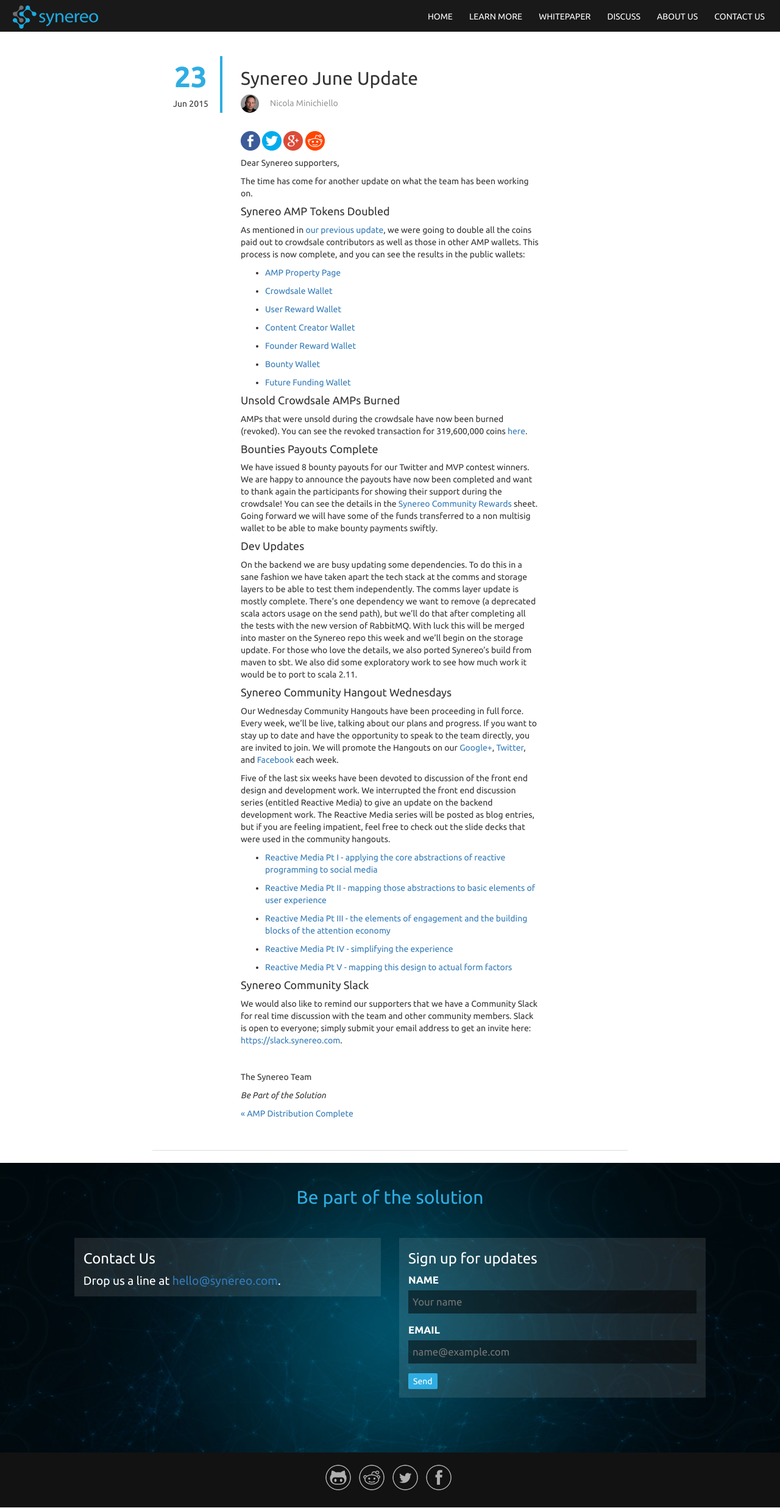
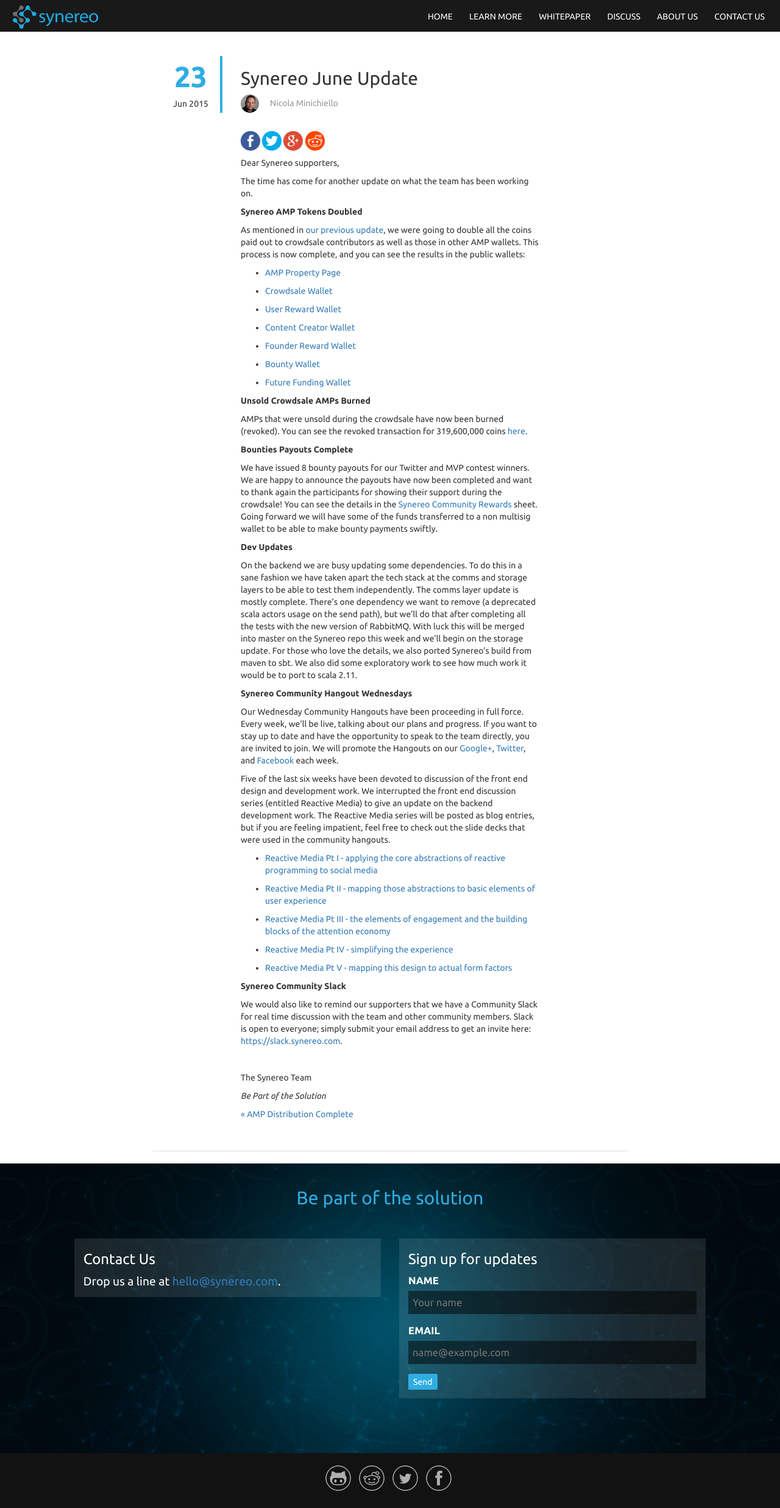
Before and after one commit to synereo/blog.synereo.com, a Jekyll site: the page built from _posts/2015-06-23-synereo-june-update.markdown, in a window 1280 px wide. Shown: the whole page at 61% size. Built offline with Jekyll 4.4.1, drawn with Linux system fonts in a browser that asks for light colours; nearby versions of some CDN libraries; a script that is not in the unit is left out.

Commit message:
Fixed bold titles
Fixed bold titles

```diff
--- a/_posts/2015-06-23-synereo-june-update.markdown
+++ b/_posts/2015-06-23-synereo-june-update.markdown
@@ -11,7 +11,7 @@
 
 The time has come for another update on what the team has been working on.
 
-#### Synereo AMP Tokens Doubled
+**Synereo AMP Tokens Doubled**
 
 As mentioned in [our previous update](http://blog.synereo.com/2015/05/10/amp-distribution-complete/), we were going to double all the coins paid out to crowdsale contributors as well as those in other AMP wallets. This process is now complete, and you can see the results in the public wallets:
 
@@ -29,19 +29,19 @@
 
 * [Future Funding Wallet](http://omnichest.info/lookupadd.aspx?address=34MWvp1xfxaaqXENxWW45uqDfuNY9f8hr2)
 
-#### Unsold Crowdsale AMPs Burned
+**Unsold Crowdsale AMPs Burned**
 
 AMPs that were unsold during the crowdsale have now been burned (revoked). You can see the revoked transaction for 319,600,000 coins [here](http://omnichest.info/lookuptx.aspx?txid=1076c1667d349d39f6ac8dcbbf2665b8c27ab089cd427c107130241aa8d2b549).
 
-#### Bounties Payouts Complete
+**Bounties Payouts Complete**
 
 We have issued 8 bounty payouts for our Twitter and MVP contest winners. We are happy to announce the payouts have now been completed and want to thank again the participants for showing their support during the crowdsale! You can see the details in the [Synereo Community Rewards](https://docs.google.com/spreadsheets/d/184coQnQX7YUfbSxTaoTNphqkwp9XhJo9EanwWC_OIeg/edit#gid=0) sheet. Going forward we will have some of the funds transferred to a non multisig wallet to be able to make bounty payments swiftly.
 
-#### Dev Updates
+**Dev Updates**
 
 On the backend we are busy updating some dependencies. To do this in a sane fashion we have taken apart the tech stack at the comms and storage layers to be able to test them independently. The comms layer update is mostly complete. There’s one dependency we want to remove (a deprecated scala actors usage on the send path), but we’ll do that after completing all the tests with the new version of RabbitMQ. With luck this will be merged into master on the Synereo repo this week and we’ll begin on the storage update. For those who love the details, we also ported Synereo’s build from maven to sbt. We also did some exploratory work to see how much work it would be to port to scala 2.11.
 
-#### Synereo Community Hangout Wednesdays
+**Synereo Community Hangout Wednesdays**
 
 Our Wednesday Community Hangouts have been proceeding in full force. Every week, we’ll be live, talking about our plans and progress. If you want to stay up to date and have the opportunity to speak to the team directly, you are invited to join. We will promote the Hangouts on our [Google+](http://google.com/+Synereo), [Twitter](https://twitter.com/Synereo), and [Facebook](https://facebook.com/synereo) each week.
 
@@ -57,7 +57,7 @@
 
 * [Reactive Media Pt V - mapping this design to actual form factors](https://drive.google.com/file/d/0B5I9qM5f_1cfc1BWUnVia0hRSHM/view?usp=sharing)
 
-#### Synereo Community Slack
+**Synereo Community Slack**
 
 We would also like to remind our supporters that we have a Community Slack for real time discussion with the team and other community members. Slack is open to everyone; simply submit your email address to get an invite here: [https://slack.synereo.com](https://slack.synereo.com).
 
```
